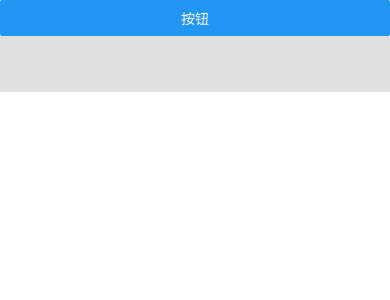
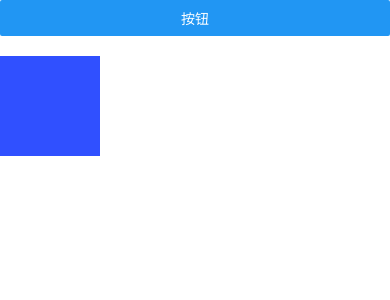
Before and after one commit to HuiPuKui/rn_learn_project, a React Native app in the folder RNDemo/: screen / in a window 390 px wide. Shown: the top 300 px of the page. Built offline with nearby package versions, Linux system fonts and the light colour scheme.

Commit message:
动画示例

```diff
--- a/RNDemo/App.tsx
+++ b/RNDemo/App.tsx
@@ -6,7 +6,7 @@
  */
 
 import React from 'react';
-import TestApi from './src/8/8.13/components/TestApi';
+import Anim1 from './src/9/9.1/anim/Anim1';
 import {
   SafeAreaView,
   StatusBar,
@@ -23,7 +23,7 @@ function App(): React.JSX.Element {
         barStyle='dark-content'
         backgroundColor='#FFFFFF'
       />
-      <TestApi />
+      <Anim1 />
     </SafeAreaView>
   );
 }
--- /dev/null
+++ b/RNDemo/src/9/9.1/anim/Anim1.js
@@ -0,0 +1,45 @@
+import React, { useRef } from "react";
+import { StyleSheet, View, Button, Animated } from "react-native";
+
+export default () => {
+
+    const marginLeft = useRef(new Animated.Value(0)).current;
+
+    return (
+        <View style={styles.root}>
+            <Button
+                title="按钮"
+                onPress={() => {
+                    Animated.timing(marginLeft, {
+                        toValue: 200,
+                        duration: 1000,
+                        useNativeDriver: false,
+                    }).start();
+                }}
+            />
+
+            <Animated.View
+                style={[
+                    styles.view,
+                    {
+                        marginLeft: marginLeft
+                    }
+                ]}
+            />
+        </View>
+    );
+}
+
+const styles = StyleSheet.create({
+    root: {
+        width: '100%',
+        height: '100%',
+        backgroundColor: 'white',
+    },
+    view: {
+        width: 100,
+        height: 100,
+        backgroundColor: '#3050FF',
+        marginTop: 20,
+    }
+});
```
Also changed, not shown: RNDemo/src/9/9.1/README.md (added).
